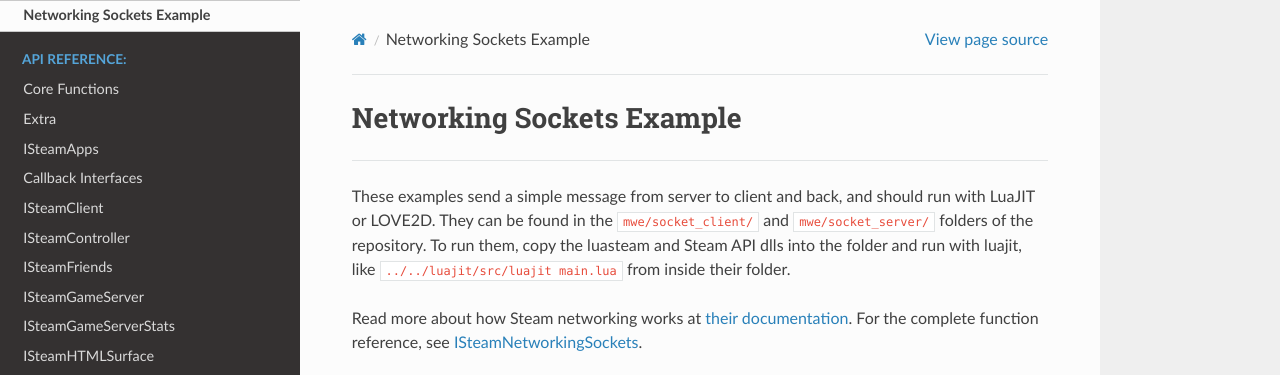
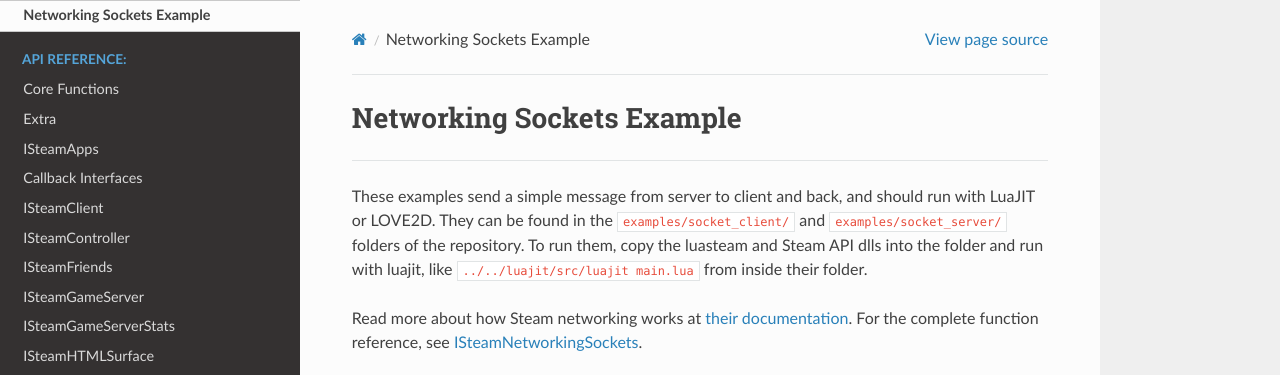
Before and after one commit to uspgamedev/luasteam, a Sphinx documentation site: the page built from docs/networking_sockets_example.rst, in a window 1280 px wide, cut to the strip 0-375 px from the top of the page. Built offline with Sphinx 7.4.7 and the Read the Docs theme 3.1.0, drawn with Linux system fonts in a browser that asks for light colours.

Commit message:
Move mwe to examples

```diff
--- a/docs/getting_started.rst
+++ b/docs/getting_started.rst
@@ -11,7 +11,7 @@ platform and rename it to ``luasteam.dll`` (Windows) or ``luasteam.so`` (Linux)
 ``luasteam.dylib`` (macOS). Copy it to the same directory as your Lua files so that
 ``require 'luasteam'`` works.
 
-See the ``mwe/`` directory for a minimal working example.
+See the ``examples/basic`` directory for a minimal working example.
 
 On Linux you may need ``LD_LIBRARY_PATH=. love ...`` when running with LÖVE. This tells bash to look in the current directory for shared libraries.
 
--- a/docs/networking_sockets_example.rst
+++ b/docs/networking_sockets_example.rst
@@ -4,17 +4,17 @@ Networking Sockets Example
 
 --------
 
-These examples send a simple message from server to client and back, and should run with LuaJIT or LOVE2D. They can be found in the ``mwe/socket_client/`` and ``mwe/socket_server/`` folders of the repository. To run them, copy the luasteam and Steam API dlls into the folder and run with luajit, like ``../../luajit/src/luajit main.lua`` from inside their folder.
+These examples send a simple message from server to client and back, and should run with LuaJIT or LOVE2D. They can be found in the ``examples/socket_client/`` and ``examples/socket_server/`` folders of the repository. To run them, copy the luasteam and Steam API dlls into the folder and run with luajit, like ``../../luajit/src/luajit main.lua`` from inside their folder.
 
 Read more about how Steam networking works at `their documentation <https://partner.steamgames.com/doc/features/multiplayer/steamdatagramrelay>`_.
 For the complete function reference, see :doc:`auto/networkingsockets`.
 
-.. literalinclude:: ../mwe/socket_client/main.lua
+.. literalinclude:: ../examples/socket_client/main.lua
     :caption: Socket Client Example
     :language: lua
     :linenos:
 
-.. literalinclude:: ../mwe/socket_server/main.lua
+.. literalinclude:: ../examples/socket_server/main.lua
     :caption: Socket Server Example
     :language: lua
     :linenos:
```
Also changed, not shown: .github/copilot-instructions.md, examples/README.md (added), mwe/README.md (deleted), 15 other files.
